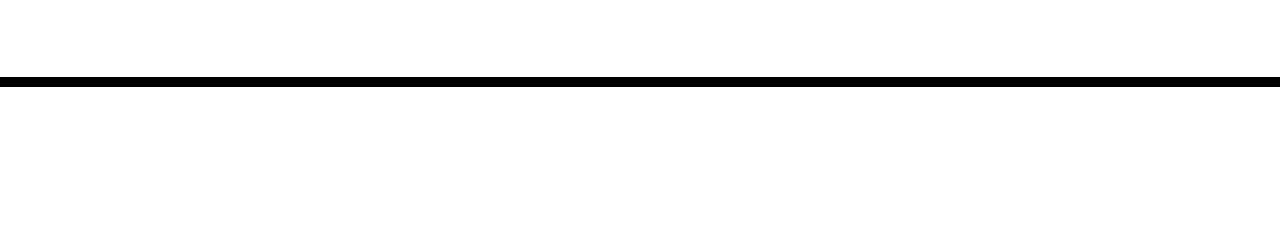
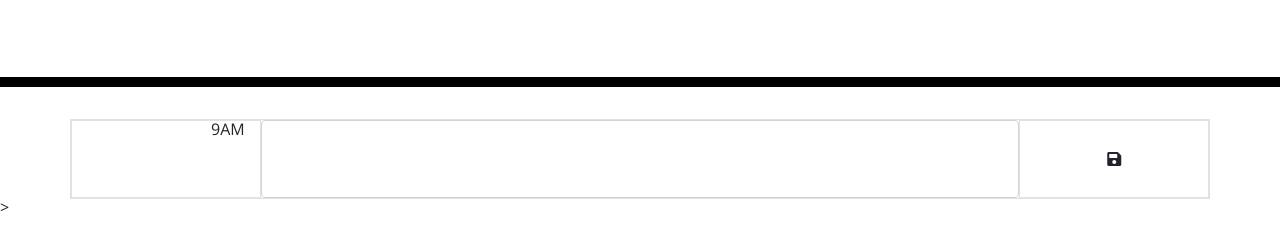
Before and after one commit to darentho/Work-Day-Scheduler, a plain HTML site: page index.html in a window 1280 px wide. Shown: the part 181-430 px from the top of the page. Drawn offline with nearby package versions, Linux system fonts and the light colour scheme; files that its build step writes are made by us from their sources.

Commit message:
I created the first time-block, liked it so the will create the rest

```diff
--- a/index.html
+++ b/index.html
@@ -9,7 +9,7 @@
     <link rel="stylesheet" href="https://use.fontawesome.com/releases/v5.8.1/css/all.css"
         integrity="sha384-50oBUHEmvpQ+1lW4y57PTFmhCaXp0ML5d60M1M7uH2+nqUivzIebhndOJK28anvf" crossorigin="anonymous" />
     <link href="https://fonts.googleapis.com/css?family=Open+Sans&display=swap" rel="stylesheet" />
-    <link rel="stylesheet" href="style.css" />
+    <link rel="stylesheet" href="assets/css/style.css" />
     <title>Work Day Scheduler</title>
 </head>
 
@@ -19,12 +19,21 @@
         <p class="lead">A simple calendar app for scheduling your work day</p>
         <p id="currentDay" class="lead"></p>
     </header>
+
+
     <div class="container">
         <!-- Timeblocks go here -->
+        <div class="row row-cols-3 border">
+            <div class="col text-right border">9AM</div>
+            <textarea class="form-control col-8" type="text" id="9AM" data-hour="09"></textarea>
+            <div class="col border d-flex align-items-center justify-content-center save-icon save-container"><i
+                    class="fas fa-save"></i></div>
+        </div>
     </div>
 
     <script src="https://cdnjs.cloudflare.com/ajax/libs/jquery/3.2.1/jquery.min.js"></script>
     <script src="https://cdnjs.cloudflare.com/ajax/libs/moment.js/2.24.0/moment.min.js"></script>
+    <script src="assets/js/index.js"></script>>
 </body>
 
 </html>
```
